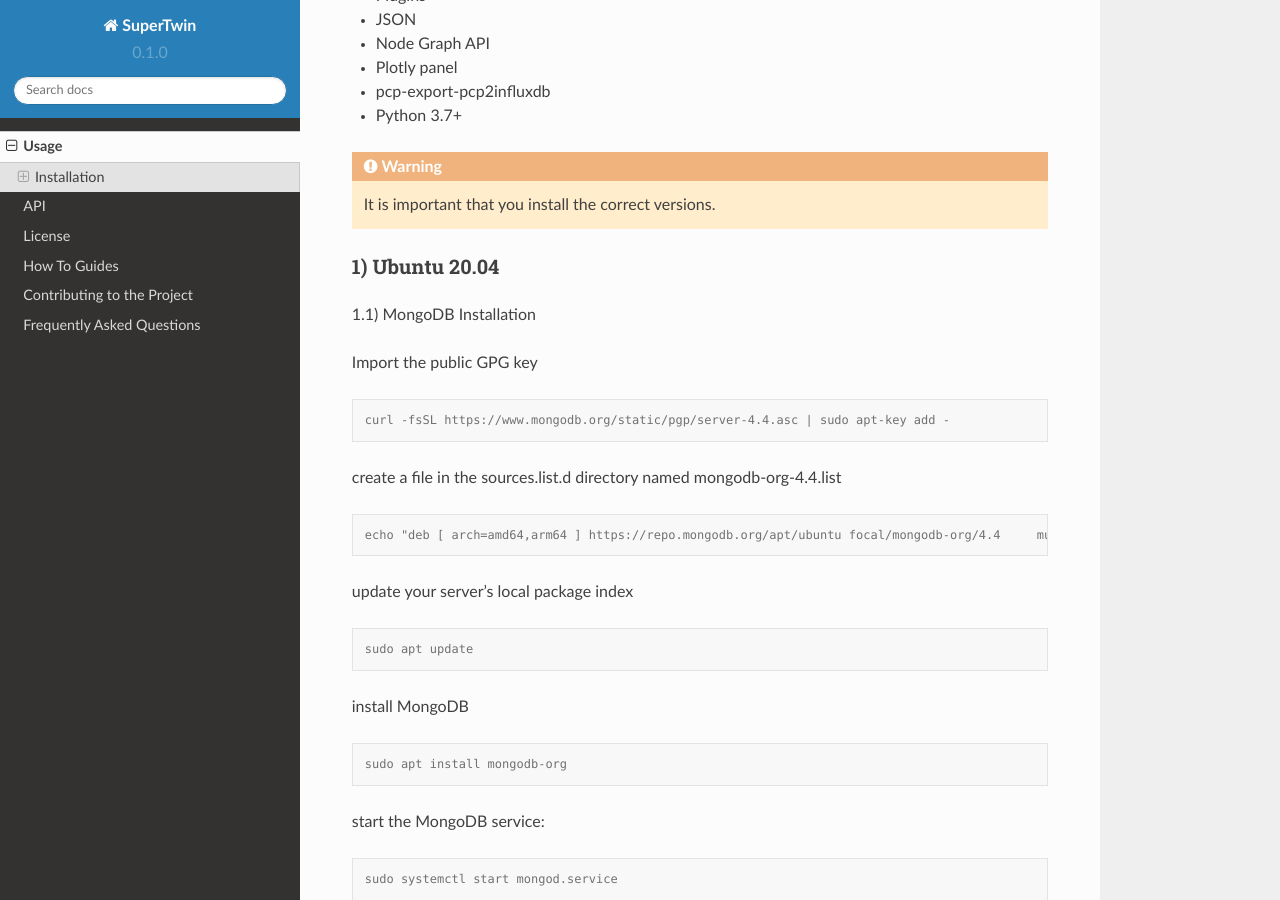
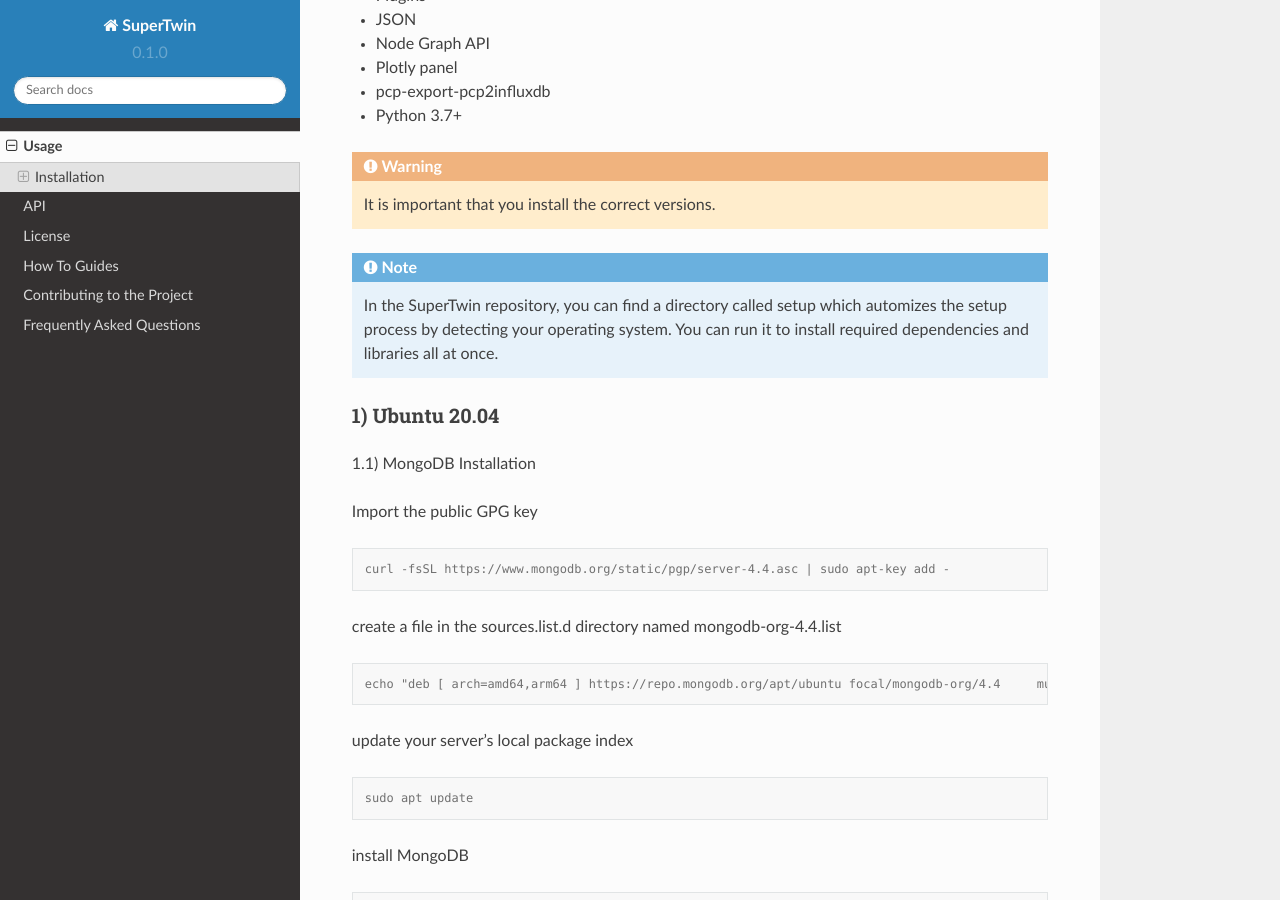
Before and after one commit to AliFehmi/supertwin-1, a Sphinx documentation site: the page built from docs/source/usage.rst, in a window 1280 px wide and 900 px high, scrolled down 472 px. Built offline with Sphinx 7.4.7 and the Read the Docs theme 2.0.0, drawn with Linux system fonts in a browser that asks for light colours.

Commit message:
index note

```diff
--- a/docs/source/usage.rst
+++ b/docs/source/usage.rst
@@ -25,6 +25,12 @@
 .. warning::
 
    It is important that you install the correct versions.
+
+.. note::
+
+   In the SuperTwin repository, you can find a directory called setup which automizes the setup process by detecting your operating system.
+   You can run it to install required dependencies and libraries all at once.
+
 
 1) Ubuntu 20.04
 +++++++++++++++
```
